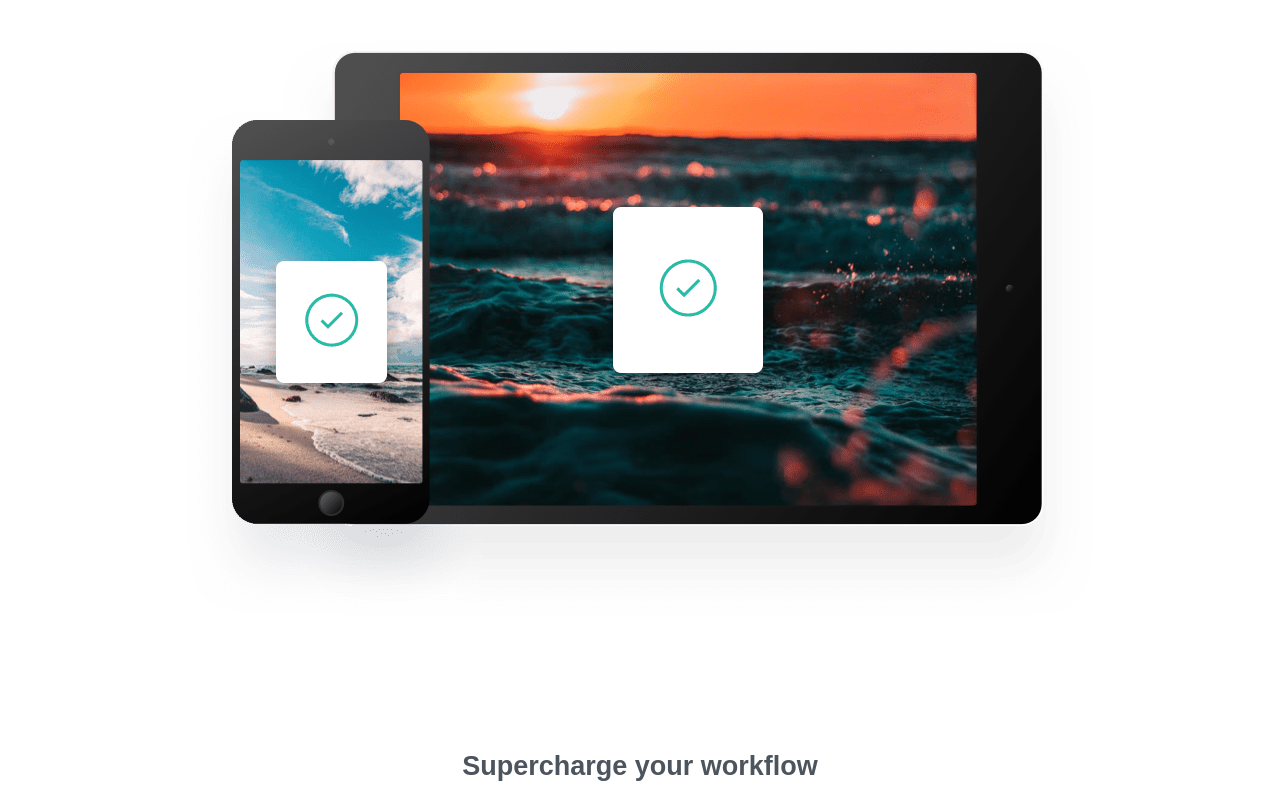
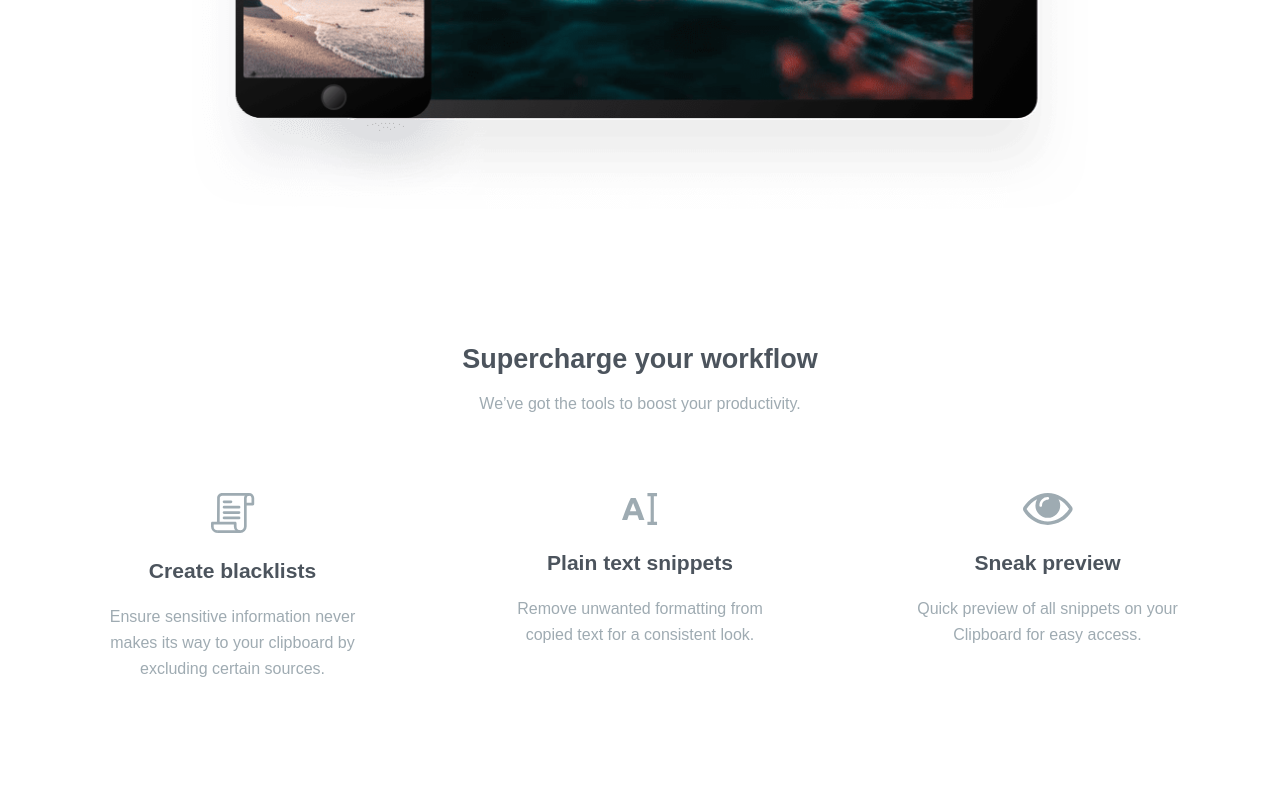
Before and after one commit to ManuelD10/Clipboard-landing-page, a plain HTML site: page index.html in a window 1280 px wide. Shown: the part 2010-2800 px from the top of the page. Drawn offline with Linux system fonts and the light colour scheme; a web font is replaced by a local one.

Commit message:
Full version Tablet
Se termina la version para tablet full

```diff
--- a/index.html
+++ b/index.html
@@ -51,17 +51,17 @@
         <h2>Supercharge your workflow</h2>
         <p>We’ve got the tools to boost your productivity.</p>
         <div class="ctn-features-2">
-            <div class="feature-1">
+            <div class="feature-2">
                 <img src="/resources/images/icon-blacklist.svg" alt="icon-blacklist">
                 <h3>Create blacklists</h3>
                 <p>Ensure sensitive information never makes its way to your clipboard by excluding certain sources.</p>
             </div>
-            <div class="feature-1">
+            <div class="feature-2">
                 <img src="/resources/images/icon-text.svg" alt="icon-text">
                 <h3>Plain text snippets</h3>
                 <p>Remove unwanted formatting from copied text for a consistent look.</p>
             </div>
-            <div class="feature-1">
+            <div class="feature-2">
                 <img src="/resources/images/icon-preview.svg" alt="icon-preview">
                 <h3>Sneak preview</h3>
                 <p>Quick preview of all snippets on your Clipboard for easy access.</p>
@@ -89,24 +89,21 @@
             <img src="/resources/images/logo.svg" alt="">
         </div>
         <div class="footer-list-links">
-            <a href="#">FAQs</a>
-            <a href="#">Contact Us</a>
-            <a href="#">Privacy Policy</a>
-            <a href="#">Press Kit</a>
-            <a href="#">Install Guide</a>
+            <a href="#" class="order-1">FAQs</a>
+            <a href="#" class="order-4">Contact Us</a>
+            <a href="#" class="order-2">Privacy Policy</a>
+            <a href="#" class="order-5">Press Kit</a>
+            <a href="#" class="order-3">Install Guide</a>
         </div>
         <div class="footer-social-media">
             <img src="/resources/images/icon-facebook.svg" alt="Facebook">
             <img src="/resources/images/icon-twitter.svg" alt="Twitter">
             <img src="/resources/images/icon-instagram.svg" alt="Instagram">
         </div>
-
-        <p class="attribution">
-            Challenge by <a href="https://www.frontendmentor.io?ref=challenge" target="_blank">Frontend Mentor</a>. Coded by <a href="#">Manuel Daza</a>.
-        </p>
-
     </footer>
-
+    <p class="attribution">
+        Challenge by <a href="https://www.frontendmentor.io?ref=challenge" target="_blank">Frontend Mentor</a>. Coded by <a href="#">Manuel Daza</a>.
+    </p>
 </body>
 
 </html>
--- /dev/null
+++ b/resources/style/scss/Mixins/_mixins.scss
@@ -0,0 +1,17 @@
+@mixin small {
+    @media only screen and (min-width: 600px) {
+        @content;
+    }
+}
+
+@mixin medium {
+    @media only screen and (min-width: 1024px) {
+        @content;
+    }
+}
+
+@mixin large {
+    @media only screen and (min-width: 1440px) {
+        @content;
+    }
+}
--- a/resources/style/scss/_layout.scss
+++ b/resources/style/scss/_layout.scss
@@ -10,7 +10,7 @@ body {
 p {
     line-height: 26px;
     font-size: 16px;
-    padding: 0px 25px;
+    padding: 0px 34px;
     color: $GrayishBlues;
 }
 
@@ -23,23 +23,33 @@ header {
     text-align: center;
     color: $DarkBlue;
     h1 {
-        font-size: 34px;
+        font-size: 32px;
+        padding: 0 15px;
     }
     img {
         width: 110px;
         margin-top: 100px;
         margin-bottom: 30px;
     }
+    @include small {
+        p {
+            width: 537px;
+            margin: 0 auto;
+        }
+    }
 }
 
 %buttons {
-    width: 90%;
+    width: 80%;
     border-radius: 40px;
     color: white;
     border: 0px;
     font-family: "Bai Jamjuree", sans-serif;
     height: 55px;
     font-size: 16px;
+    @include small {
+        width: 30%;
+    }
 }
 
 .btn-download-ios {
@@ -56,6 +66,9 @@ header {
     margin-top: 25px;
     border-bottom: 3px solid $DarkenBlue;
     box-shadow: 0px 3px 18px $LightenLightBlue;
+    @include small {
+        margin-left: 13px;
+    }
 }
 
 //Fin Header
@@ -71,11 +84,20 @@ section {
         width: 80%;
         margin: 0 auto;
     }
+    @include medium {
+        p {
+            width: 60%;
+            margin: 15px auto;
+        }
+    }
 }
 
 .ctn-features-1 {
     display: flex;
     flex-direction: column;
+    @include medium {
+        flex-direction: row;
+    }
 }
 
 .img-feature-1 {
@@ -84,9 +106,23 @@ section {
     img {
         max-width: 100%;
     }
+    @include medium {
+        overflow: hidden;
+        img {
+            margin-left: -45px;
+        }
+    }
 }
 
 .features-1 {
+    @include medium {
+        text-align: left;
+        padding-left: 50px;
+        p {
+            margin-left: 0px;
+            padding-left: 0px;
+        }
+    }
     h3 {
         margin-top: 45px;
         margin-bottom: 15px;
@@ -98,6 +134,12 @@ section {
         width: 80%;
         margin: 0 auto;
     }
+    @include medium {
+        p {
+            width: 60%;
+            margin: 15px auto;
+        }
+    }
 }
 
 .img-access {
@@ -106,6 +148,9 @@ section {
     margin-top: 60px;
     img {
         max-width: 100%;
+    }
+    @include medium {
+        width: 70%;
     }
 }
 
@@ -119,10 +164,20 @@ section {
 .ctn-features-2 {
     display: flex;
     flex-direction: column;
+    @include small {
+        flex-direction: row;
+        justify-content: space-evenly;
+    }
 }
 
-.feature-1 {
+.feature-2 {
     margin-top: 60px;
+    @include small {
+        width: 250px;
+    }
+    @include medium {
+        width: 350px;
+    }
 }
 
 .ctn-brands {
@@ -136,12 +191,25 @@ section {
             margin-top: 0px;
         }
     }
+    @include small {
+        flex-direction: row;
+        justify-content: space-evenly;
+        img {
+            margin-top: 0px;
+        }
+    }
 }
 
 .ctn-clipboard {
     h2 {
         width: 80%;
         margin: 0 auto;
+    }
+    @include medium {
+        p {
+            width: 60%;
+            margin: 15px auto;
+        }
     }
 }
 
@@ -151,6 +219,11 @@ section {
     display: flex;
     flex-direction: column;
     align-items: center;
+    padding-bottom: 35px;
+    @include medium {
+        flex-direction: row;
+        padding: 5px 100px;
+    }
 }
 
 .footer-img {
@@ -174,6 +247,19 @@ section {
             margin-top: 0px;
         }
     }
+    @include medium {
+        flex-direction: row;
+        width: 550px;
+        flex-wrap: wrap;
+        margin-left: 50px;
+        margin-top: 25px;
+        a {
+            margin-top: 0px;
+            width: 160px;
+            height: 40px;
+            text-align: left;
+        }
+    }
 }
 
 .footer-social-media {
@@ -182,9 +268,32 @@ section {
     width: 250px;
     margin-top: 50px;
     justify-content: space-evenly;
+    @include medium {
+        width: 180px;
+        margin-top: 0px;
+        margin-left: auto;
+    }
 }
 
 .attribution {
     text-align: center;
     margin-top: 35px;
 }
+
+@include medium {
+    .order-1 {
+        order: 1;
+    }
+    .order-2 {
+        order: 2;
+    }
+    .order-3 {
+        order: 3;
+    }
+    .order-4 {
+        order: 4;
+    }
+    .order-5 {
+        order: 5;
+    }
+}
--- a/resources/style/scss/style.scss
+++ b/resources/style/scss/style.scss
@@ -1,3 +1,4 @@
 @import "variables/colors";
 @import "variables/font";
+@import "Mixins/mixins";
 @import "layout";
```
Also changed, not shown: resources/style/css/style.css, 1 other file.
